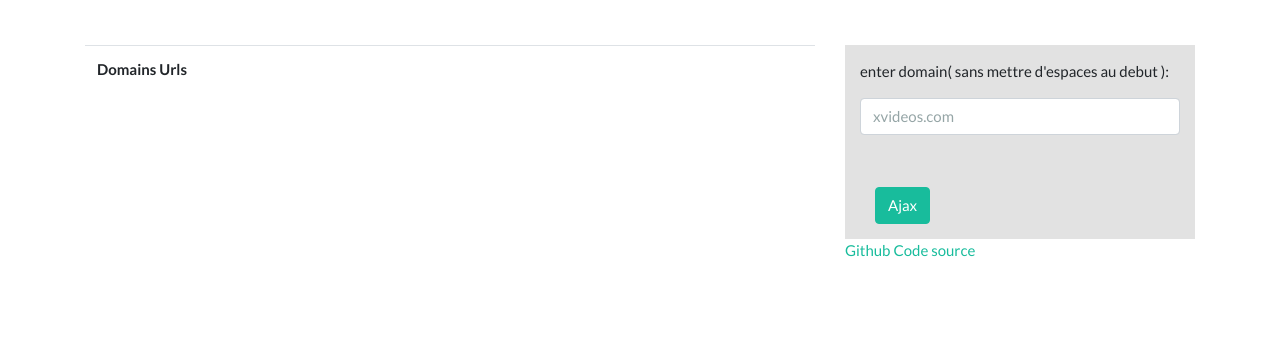
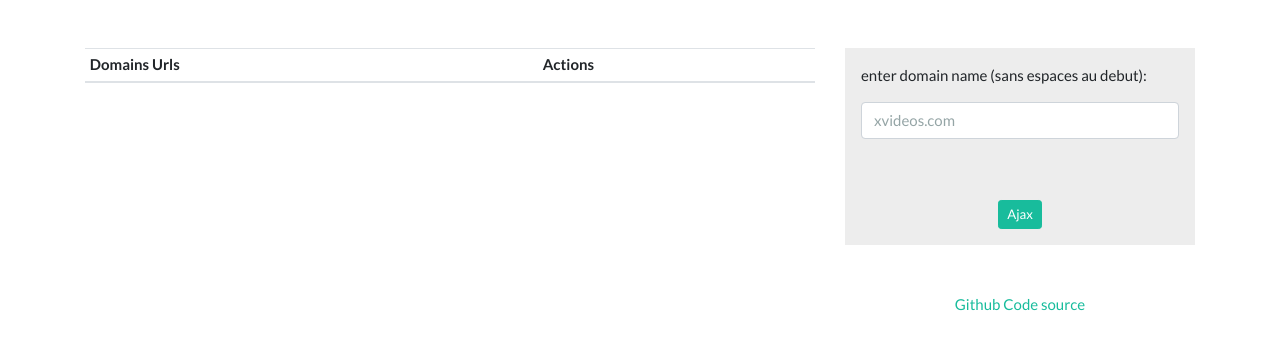
Before and after one commit to rom-23/domaintest, a Symfony app: template templates/blog/index.html.twig in a window 1280 px wide. Shown: the part 71-421 px from the top of the page. Run offline with Twig, Linux system fonts and the light colour scheme; the template is opened without the code that fills it, so the values that code supplies are empty; some libraries are stand-ins or nearby versions.

Commit message:
snappyBundle only  works 3

```diff
--- a/templates/base.html.twig
+++ b/templates/base.html.twig
@@ -11,19 +11,25 @@
     <script src="https://ajax.googleapis.com/ajax/libs/jquery/3.2.1/jquery.min.js"></script>
     {% block stylesheets %}
         <style>
-            .thumbnail {
-                margin-top: 2em;
-                position: relative;
-                -ms-zoom: 0.20;
-                -moz-transform: scale(0.20);
-                -moz-transform-origin: 0 0;
-                -o-transform: scale(0.20);
-                -o-transform-origin: 0 0;
-                -webkit-transform: scale(0.20);
-                -webkit-transform-origin: 0 0;
+            /*.thumbnail {*/
+            /*    margin-top: 2em;*/
+            /*    position: relative;*/
+            /*    -ms-zoom: 0.20;*/
+            /*    -moz-transform: scale(0.20);*/
+            /*    -moz-transform-origin: 0 0;*/
+            /*    -o-transform: scale(0.20);*/
+            /*    -o-transform-origin: 0 0;*/
+            /*    -webkit-transform: scale(0.20);*/
+            /*    -webkit-transform-origin: 0 0;*/
+            /*}*/
+            .img-thumbnail{
+                width: 150px;
+                height: 100px;
             }
-            .thumbnail:hover{
+            .img-thumbnail:hover{
                 cursor: pointer;
+                width: 1800px;
+                height: auto;
             }
         </style>
     {% endblock %}
--- a/templates/blog/index.html.twig
+++ b/templates/blog/index.html.twig
@@ -4,35 +4,37 @@
 
 {% block body %}
     <section>
-        <div class="container" style="margin-top: 3em;">
+        <div class="container mt-5">
             <div class="row">
                 <div class="col-md-8">
-                    <table class="table table-hover">
+                    <table class="table table-hover table-sm">
+                        <thead>
                         <th>Domains Urls </th>
+                        <th>Actions </th>
+                        </thead>
                         {% for article in articles %}
                         <tr>
                             <td>{{ article.content | raw }}</td>
-                            <td><a class="btn btn-success btn-small" id="screen" href="{{ path('blog.showBundle', {id:article.id}) }}">jpg</a></td>
-                            {% endfor %}
+                            <td><a class="btn btn-success btn-sm" id="screen" href="{{ path('blog.showBundle', {id:article.id}) }}">edit</a>
+                            <a class="btn btn-success btn-sm" id="displayJpg" href="{{ path('blog.openJpg', {id:article.id}) }}">open jpg</a>
+                            </td>
                         </tr>
+                        {% endfor %}
                     </table>
                 </div>
                 <div class="col-md-4">
-                    <div class="container" style="padding:1em;background: rgba(222,222,222,0.88);">
-                        <p>enter domain( sans mettre d'espaces au debut ): </p>
+                    <div class="container p-3" style="background: rgba(230,230,230,0.7);">
+                        <p>enter domain name (sans espaces au debut): </p>
                         <input class="form-control" type="text" id="url" placeholder="xvideos.com">
-                        <span id="msg" style="color:red; font-size:12px;"></span> <br/>
-                        <img src="" style="padding: 1em;">
-                        <div class="container">
-                            <button id="url2img" class="btn btn-success btn-small">Ajax</button>
+                        <span id="msg" class="text-danger"></span> <br/>
+                        <img class="img-fluid" alt="" src="">
+                        <div class="container text-center pt-3">
+                            <button id="url2img" class="btn btn-success btn-sm">Ajax</button>
                         </div>
                     </div>
-
-                    <p><a href="https://github.com/rom-23/domaintest">Github Code source</a></p>
+                    <p class="text-center pt-5"><a href="https://github.com/rom-23/domaintest">Github Code source</a></p>
                 </div>
             </div>
-
-
         </div>
     </section>
 
```
Also changed, not shown: src/Controller/BlogController.php (+27 -117 lines), templates/blog/show.html.twig (+16 -12 lines), public/images/tempImgFile.jpg.
